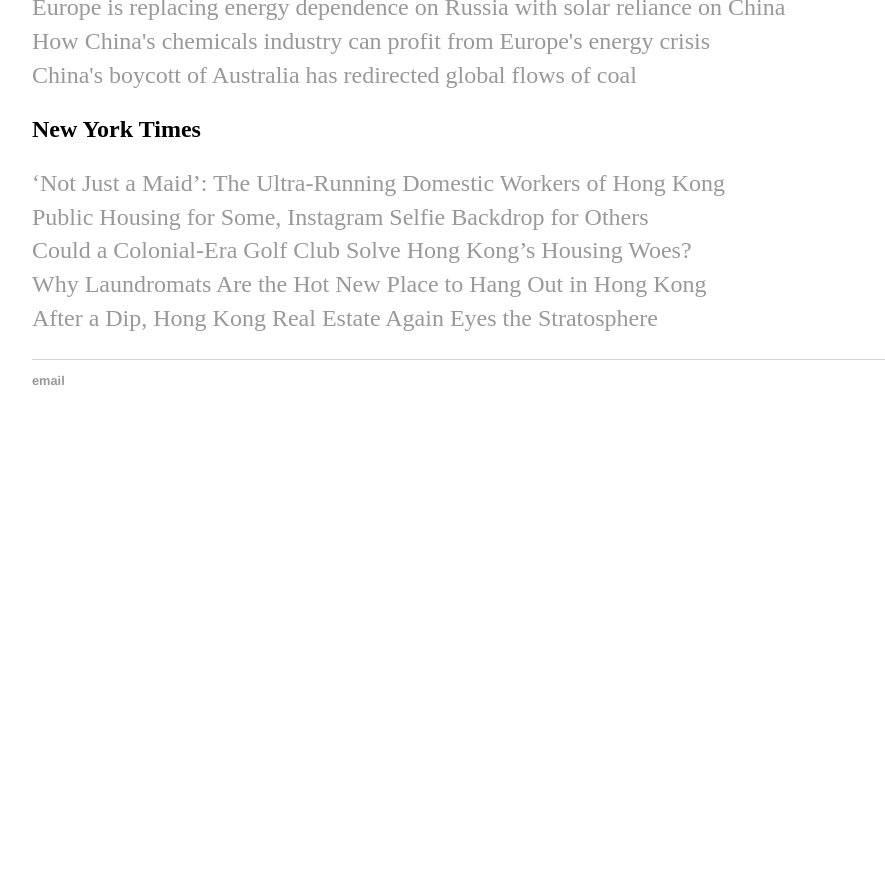
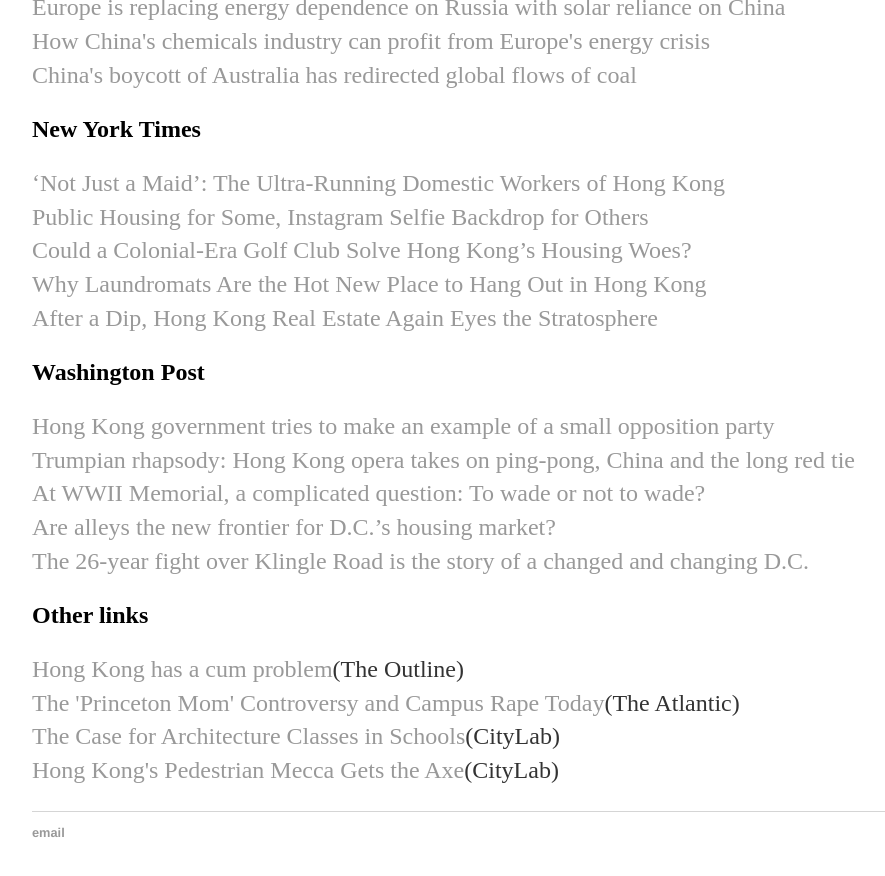
Before and after one commit to marykmhui/marykmhui, a Jekyll site: the page built from writing/index.html, in a window 1280 px wide and 900 px high, scrolled down 1068 px. Shown: the top 876 px of the window, without its empty margins (160-1045 px from the left). Built offline with Jekyll 4.4.1, drawn with Linux system fonts in a browser that asks for light colours; before the commit the page ends 1516 px from its top, so only the background shows below that.

Commit message:
Update index.html

```diff
--- a/writing/index.html
+++ b/writing/index.html
@@ -41,4 +41,18 @@
 					<a href="https://www.nytimes.com/2019/03/22/realestate/hong-kong-luxury-real-estate-turnaround.html">After a Dip, Hong Kong Real Estate Again Eyes the Stratosphere</a><br>
 			</p>
 
+			<h2>Washington Post</h2>
+			<p><a href=https://www.washingtonpost.com/world/asia_pacific/hong-kong-government-tries-to-make-an-example-of-a-small-opposition-party/2018/08/10/bbf3b0ec-9b23-11e8-a8d8-9b4c13286d6b_story.html>Hong Kong government tries to make an example of a small opposition party</a><br>
+			<a href=https://www.washingtonpost.com/world/asia_pacific/settling-the-score-hong-kong-opera-brings-together-china-trump-and-ping-pong/2019/04/06/d796bf52-553f-11e9-9136-f8e636f1f6df_story.html>Trumpian rhapsody: Hong Kong opera takes on ping-pong, China and the long red tie</a><br>
+			<a href=https://www.washingtonpost.com/local/at-wwii-memorial-a-complicated-question-to-wade-or-not-to-wade/2016/07/02/fdc74312-3e0a-11e6-a66f-aa6c1883b6b1_story.html?tid=a_inl_manual>At WWII Memorial, a complicated question: To wade or not to wade?</a><br>
+			<a href=https://www.washingtonpost.com/local/are-alleys-the-new-frontier-for-dcs-housing-market/2017/12/14/2bb218d2-d9f1-11e7-b859-fb0995360725_story.html?itid=ap_maryhui>Are alleys the new frontier for D.C.’s housing market?</a><br>
+			<a href=https://www.washingtonpost.com/local/trafficandcommuting/the-26-year-fight-over-klingle-road-is-the-story-of-a-changed-and-changing-dc/2017/07/01/0485011e-5b45-11e7-9b7d-14576dc0f39d_story.html?itid=ap_maryhui>The 26-year fight over Klingle Road is the story of a changed and changing D.C.</a><br>
+
+			<h2>Other links</h2>
+			<p><a href=https://theoutline.com/post/7091/hong-kong-cum-signs>Hong Kong has a cum problem</a>(The Outline)<br>
+			<a href=https://www.theatlantic.com/education/archive/2015/03/the-princeton-mom-controversy-and-campus-rape-today/386528/>The 'Princeton Mom' Controversy and Campus Rape Today</a>(The Atlantic)<br>
+			<a href=https://www.bloomberg.com/news/articles/2018-12-12/how-architecture-teaches-kids-patience-problem-solving>The Case for Architecture Classes in Schools</a>(CityLab)<br>
+			<a href=https://www.bloomberg.com/news/articles/2018-07-20/a-popular-pedestrian-only-zone-in-hong-kong-is-no-more>Hong Kong's Pedestrian Mecca Gets the Axe</a>(CityLab)<br>
+
+
 		</div>
```
